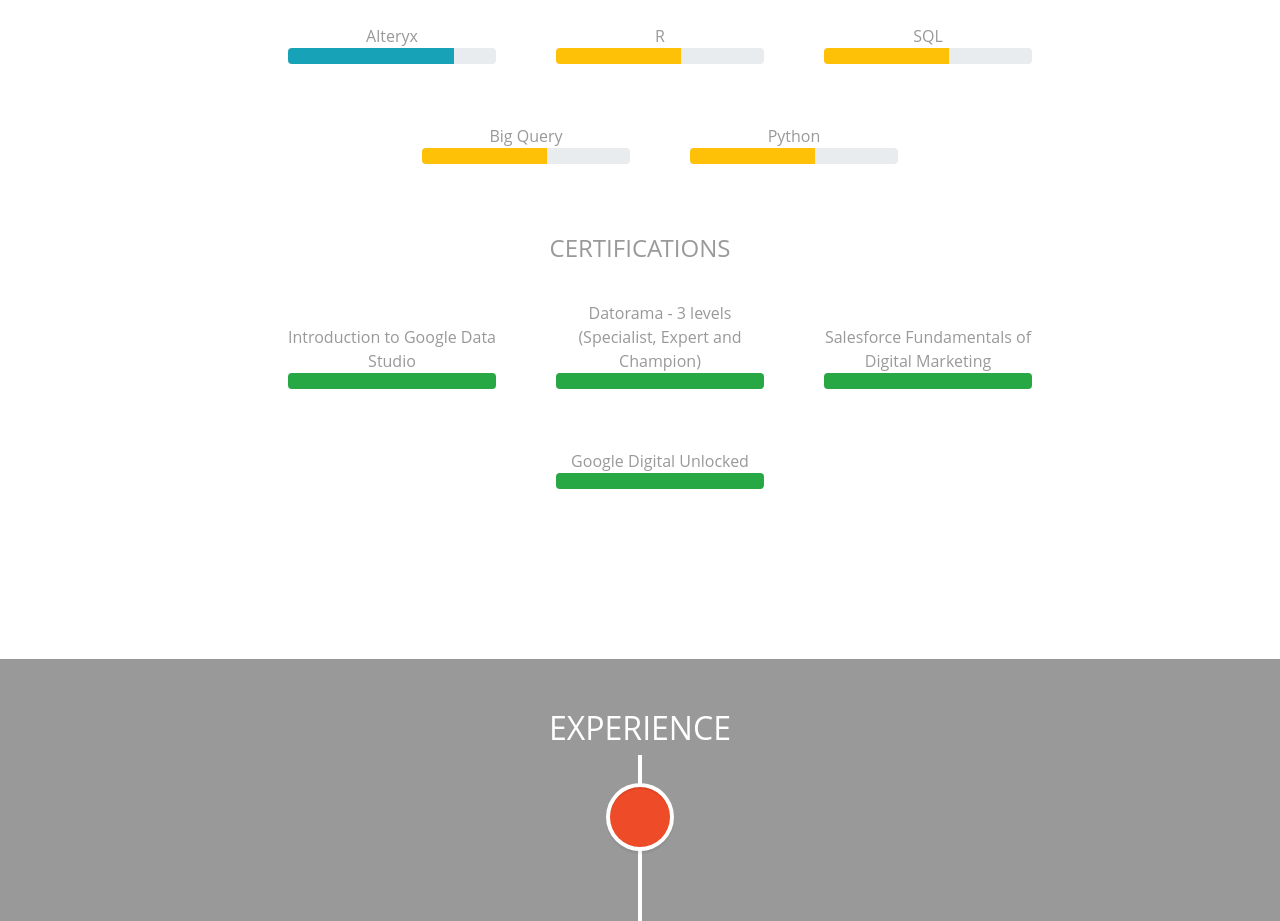
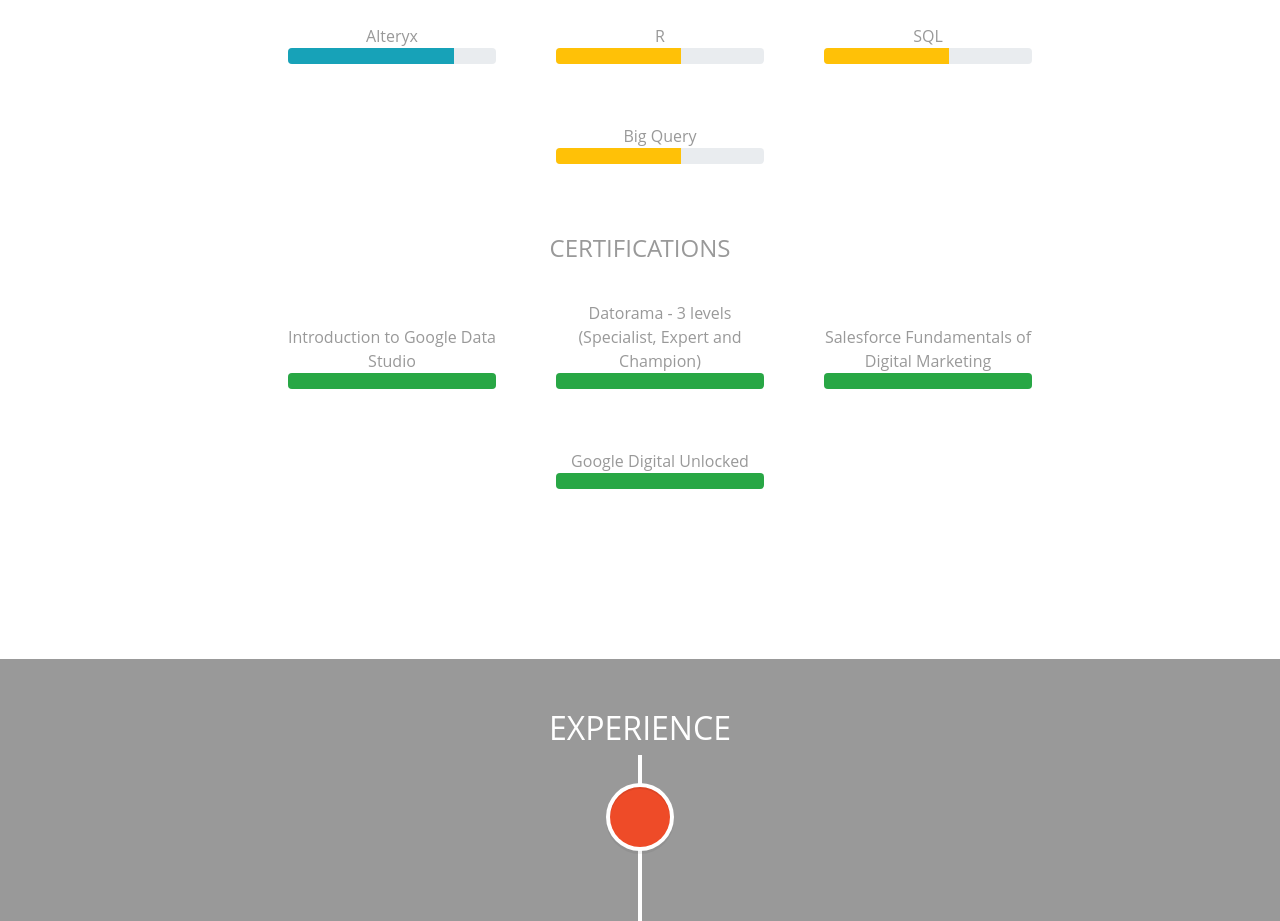
Before and after one commit to sredhu37/richa-jha, a React (Create React App) app: page / in a window 1280 px wide. Shown: the part 2360-3281 px from the top of the page. Built offline with nearby package versions, Linux system fonts and the light colour scheme.

Commit message:
Remove python from skills

```diff
--- a/src/components/Skills.js
+++ b/src/components/Skills.js
@@ -34,7 +34,6 @@ const Skills = () => {
           <li className='skill'> R <ProgressBar variant="warning" now={60} /></li>
           <li className='skill'> SQL <ProgressBar variant="warning" now={60} /></li>
           <li className='skill'> Big Query <ProgressBar variant="warning" now={60} /></li>
-          <li className='skill'> Python <ProgressBar variant="warning" now={60} /></li>
         </ul>
       </div>
       <br />
```
